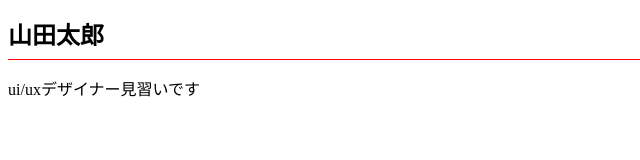
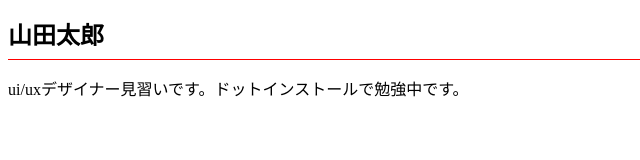
Before and after one commit to ktfx180/ktfx180.github.io, a plain HTML site: page index.html in a window 1280 px wide. Shown: the whole page, without its empty margins (0-640 px from the left). Drawn offline with Linux system fonts and the light colour scheme.

Commit message:
Add files via upload

```diff
--- a/index.html
+++ b/index.html
@@ -9,6 +9,6 @@
 </head>
 <body>
   <h1>山田太郎</h1>
-  <p>ui/uxデザイナー見習いです</p>
+  <p>ui/uxデザイナー見習いです。ドットインストールで勉強中です。</p>
 </body>
 </html>
```
